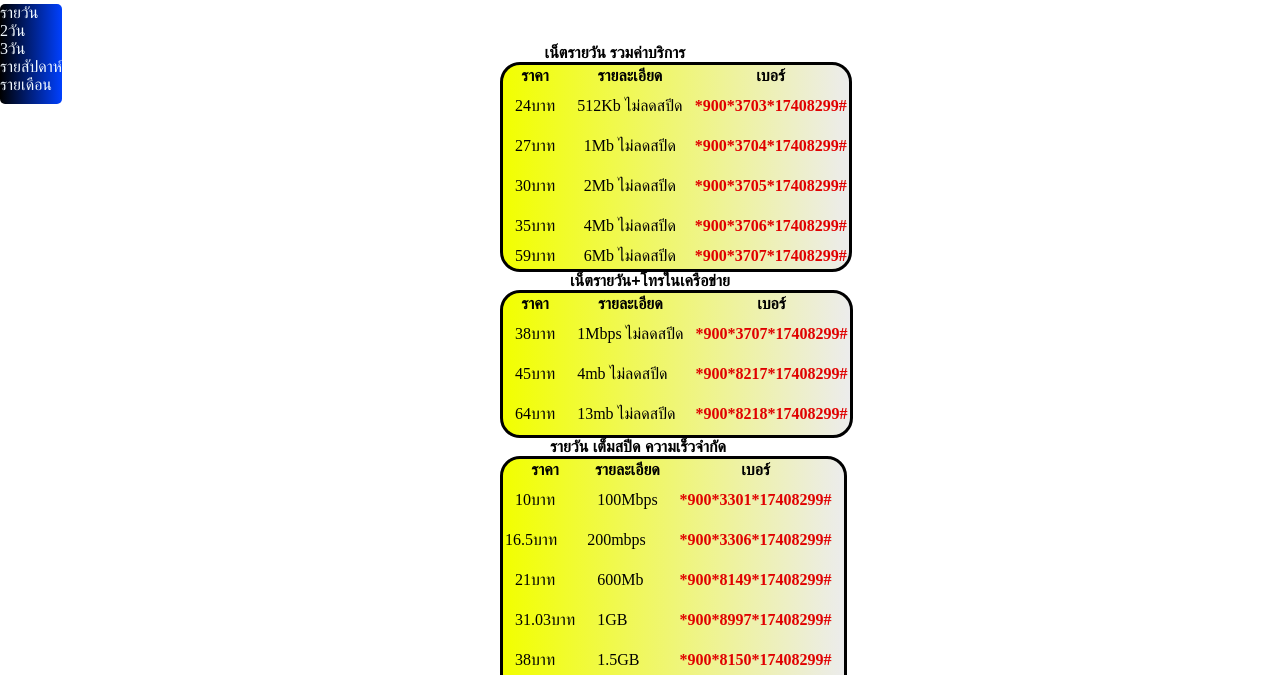
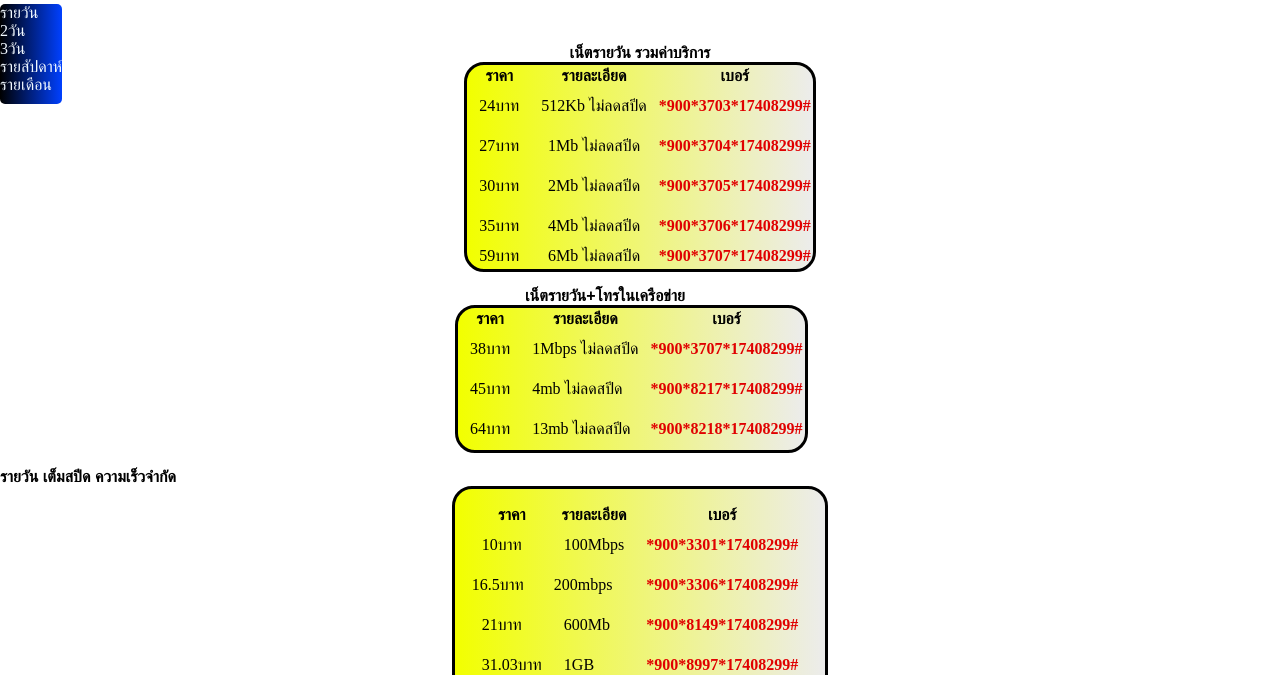
Before and after one commit to Camille061/my-what, a plain HTML site: page index.html in a window 1280 px wide. Shown: the part 125-800 px from the top of the page. Drawn offline with Linux system fonts and the light colour scheme.

Commit message:
อปเดตเวบ

```diff
--- a/index.html
+++ b/index.html
@@ -110,8 +110,8 @@
             </table>
         </div>
         <!-- เน็ตแบบเต็มสปีด -->
-        <span style="margin-left: 550px;" class="text-head2">รายวัน เต็มสปีด ความเร็วจำกัด</span>
-        <div class="list3">
+         <div class="text-head2">
+        <span>รายวัน เต็มสปีด ความเร็วจำกัด</span>
         </div>
         <table class="full-speed">
             <tr>
--- a/style.css
+++ b/style.css
@@ -5,6 +5,10 @@
     }
 }
 
+.Grid {
+     display: grid;
+     grid-template-columns: repeat(auto-fit, minmax(200px, 1fr));
+}
 @import url('https://fonts.googleapis.com/css2?family=Montserrat:ital,wght@0,100..900;1,100..900&display=swap');
 @import url('https://fonts.googleapis.com/css2?family=Mitr:wght@200;300;400;500;600;700&family=Montserrat:ital,wght@0,100..900;1,100..900&display=swap');
 
@@ -30,6 +34,7 @@
 }
 
 .text-head {
+    margin: 0 a;
     text-align: center;
     margin-top: 20px;
     padding: 5px;
@@ -38,29 +43,39 @@
 
 .list-item {
     margin-top: 40px;
-    margin-left: 500px;
     text-align: center;
 }
 
 .head1 {
+    margin: 0 auto;
     text-align: center;
     margin-top: 30px;
     font-weight: bold;
-    margin-right: 550px;
 }
 
 .list-unlimited-speed {
+    margin: 0 auto;
     border: solid;
     background: linear-gradient(to right, #f2ff00, #ececec);
     border-radius: 20px;
 }
 
-.text-head1 {
+
+.head {
+        margin: 0 auto;
     margin-top: 30px;
-    margin-right: 200px;
     font-weight: bold;
     border-radius: 10px;
-    margin-left: 70px;
+    padding: 70px;
+    font-family: "Mitr", sans-serif;
+}
+
+.text-head1 {
+    margin: 0 auto;
+    margin-top: 30px;
+    font-weight: bold;
+    border-radius: 10px;
+    padding: 70px;
     font-family: "Mitr", sans-serif;
 }
 
@@ -71,7 +86,10 @@
 }
 
 .list2 {
-    margin-left: 500px;
+    margin: 0 auto;
+    width: 100%;
+    max-width: 400px;
+    padding: 15px;
 }
 
 .left-list {
@@ -85,20 +103,19 @@
 }
 
 .full-speed {
-    margin-left: 30px;
+    padding: 15px;
+    margin: 0 auto;
     border: solid;
-    margin-left: 500px;
     background: linear-gradient(to right, #f2ff00, #ececec);
     border-radius: 20px;
 
 }
 
 .text-head2 {
-    margin-top: 30px;
-    margin-right: 200px;
+   margin: 0 auto;
+   display: flex;
     font-weight: bold;
     border-radius: 10px;
-    margin-left: 70px;
     font-family: "Mitr", sans-serif;
 }
 
```
